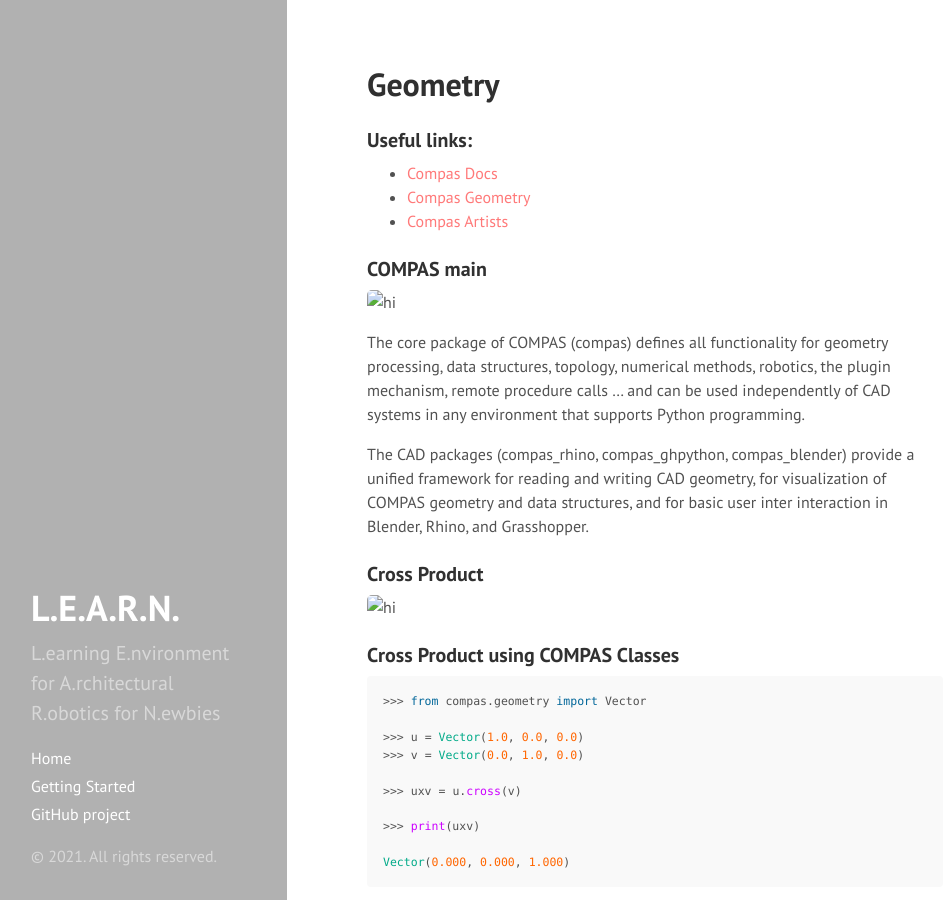
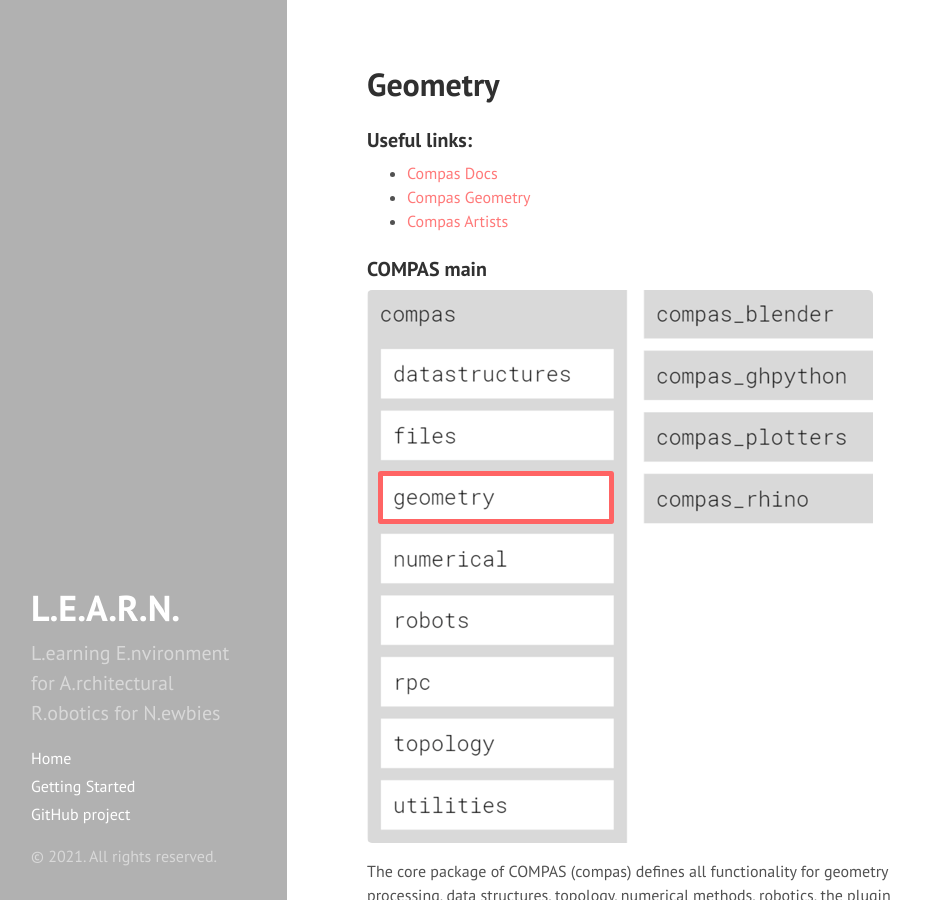
Before and after one commit to le-ar-n/le-ar-n, a Jekyll site: the page built from docs/sessions/02_geometry.md, in a window 1280 px wide and 900 px high. Shown: the whole window, without its empty margins (1-946 px from the left). Built offline with Jekyll 4.4.1, drawn with Linux system fonts in a browser that asks for light colours; Markdown is read by kramdown in place of the engine named in the settings.

Commit message:
Update 02_geometry.md

```diff
--- a/docs/sessions/02_geometry.md
+++ b/docs/sessions/02_geometry.md
@@ -12,7 +12,7 @@
 
 ### COMPAS main
 
-<img src="_images/compas_geometry.png" alt="hi" class="inline"/>
+![alt text](https://github.com/le-ar-n/le-ar-n/blob/main/docs/_images/compas_geometry.png "Compas main")
 
 The core package of COMPAS (compas) defines all functionality for geometry processing, data structures, topology, numerical methods, robotics, the plugin mechanism, remote procedure calls … and can be used independently of CAD systems in any environment that supports Python programming.
 
```
